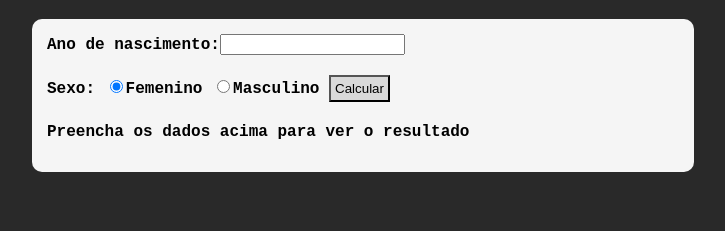
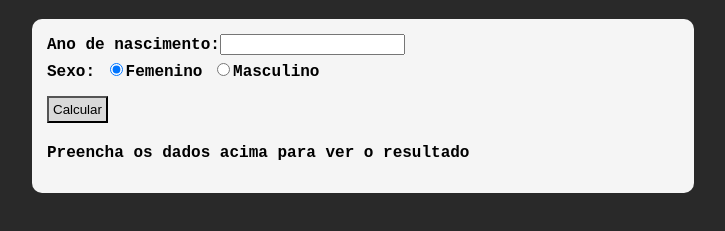
Before and after one commit to MatheusEpifanio/ex2-js, a plain HTML site: page index.html in a window 1280 px wide. Shown: the part 61-292 px from the top of the page, without its empty margins (277-1002 px from the left). Drawn offline with Linux system fonts and the light colour scheme.

Commit message:
Update index.html

```diff
--- a/index.html
+++ b/index.html
@@ -71,7 +71,7 @@
             Ano de nascimento:<input type="number" name="idade" id="idade"><br>
 
             Sexo: <input type="radio" name="sexo" id="fem" value="f" checked><label for="f" >Femenino</label>
-            <input type="radio" name="sexo" id="masc" value="m"><label for="m">Masculino</label>
+            <input type="radio" name="sexo" id="masc" value="m"><label for="m">Masculino</label><br>
             <input type="button" value="Calcular" id="calcular">
 
             <p>Preencha os dados acima para ver o resultado</p>
```
